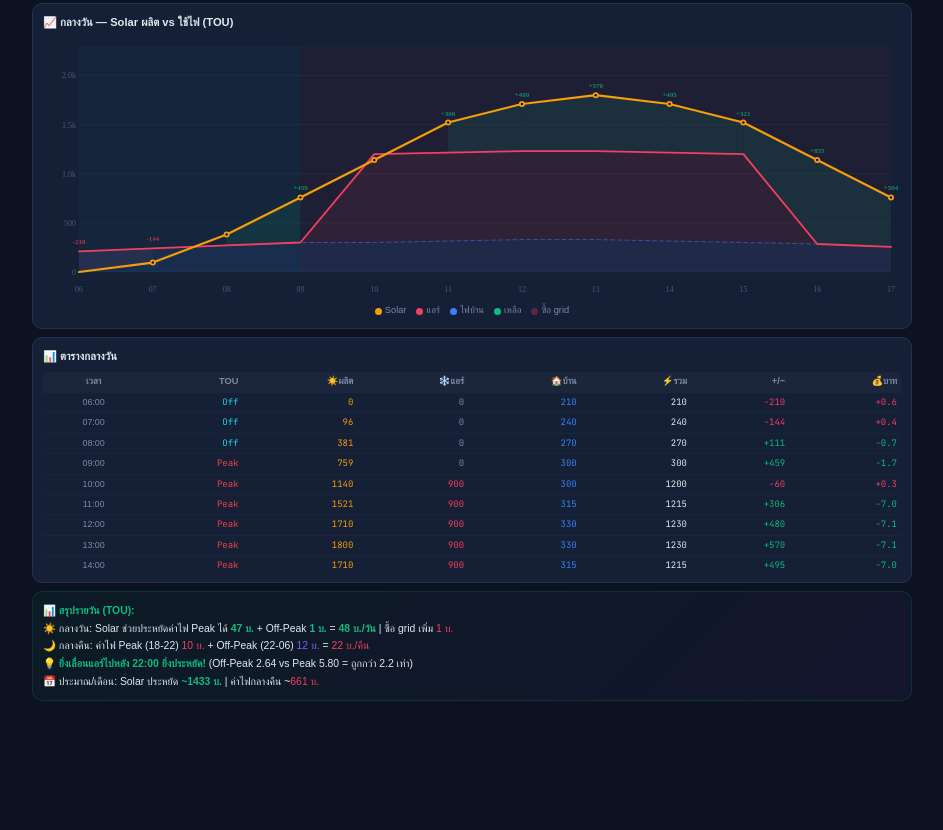
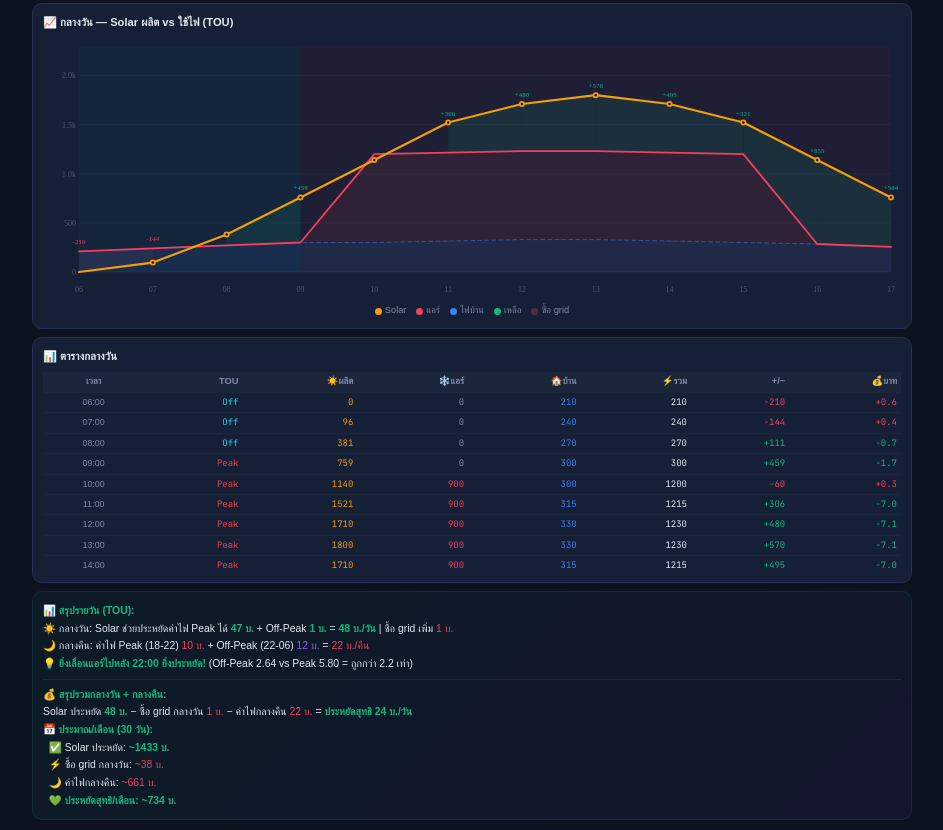
Before and after one commit to pongrut/solar-energy-simulation, a plain HTML site: page index.html in a window 1280 px wide. Shown: the part 486-1316 px from the top of the page, without its empty margins (168-1111 px from the left). Before the commit the page ends 1197 px from the top, so only its background shows below. Drawn offline with Linux system fonts and the light colour scheme; a web font is replaced by a local one.

Commit message:
Update index.html

```diff
--- a/index.html
+++ b/index.html
@@ -289,14 +289,25 @@ function render(){
   const monthSave=(totalDaySave*30);
   const monthNight=(nightCost*30);
   const monthNet=monthSave-monthNight;
+  const dailyNet=totalDaySave-dayGridCost-nightCost;
+  const monthlyNet=(totalDaySave-dayGridCost-nightCost)*30;
+  const monthGridDay=dayGridCost*30;
   document.getElementById('ins').innerHTML=`
     <b>📊 สรุปรายวัน (TOU):</b><br>
     ☀️ กลางวัน: Solar ช่วยประหยัดค่าไฟ Peak ได้ <b>${daySavePeak.toFixed(0)} บ.</b> + Off-Peak <b>${daySaveOff.toFixed(0)} บ.</b> = <b>${totalDaySave.toFixed(0)} บ./วัน</b>
     ${dayGridCost>0?' | ซื้อ grid เพิ่ม <span class="w">'+dayGridCost.toFixed(0)+' บ.</span>':''}<br>
     🌙 กลางคืน: ค่าไฟ Peak (18-22) <span class="w">${nightPeakCost.toFixed(0)} บ.</span> + Off-Peak (22-06) <span class="p">${nightOffCost.toFixed(0)} บ.</span> = <span class="w">${nightCost.toFixed(0)} บ./คืน</span><br>
     💡 <b>ยิ่งเลื่อนแอร์ไปหลัง 22:00 ยิ่งประหยัด!</b> (Off-Peak 2.64 vs Peak 5.80 = ถูกกว่า 2.2 เท่า)<br>
-    📅 ประมาณ/เดือน: Solar ประหยัด <b>~${monthSave.toFixed(0).toLocaleString()} บ.</b> | ค่าไฟกลางคืน ~<span class="w">${monthNight.toFixed(0)} บ.</span>
+    <hr style="border:none;border-top:1px solid rgba(255,255,255,.08);margin:6px 0">
+    <b>💰 สรุปรวมกลางวัน + กลางคืน:</b><br>
+    Solar ประหยัด <b>${totalDaySave.toFixed(0)} บ.</b> − ซื้อ grid กลางวัน <span class="w">${dayGridCost.toFixed(0)} บ.</span> − ค่าไฟกลางคืน <span class="w">${nightCost.toFixed(0)} บ.</span> = ${dailyNet>=0?'<b>ประหยัดสุทธิ '+dailyNet.toFixed(0)+' บ./วัน</b>':'<span class="w">จ่ายสุทธิ '+Math.abs(dailyNet).toFixed(0)+' บ./วัน</span>'}<br>
+    📅 <b>ประมาณ/เดือน (30 วัน):</b><br>
+    &nbsp;&nbsp;✅ Solar ประหยัด: <b>~${monthSave.toFixed(0)} บ.</b><br>
+    &nbsp;&nbsp;⚡ ซื้อ grid กลางวัน: <span class="w">~${monthGridDay.toFixed(0)} บ.</span><br>
+    &nbsp;&nbsp;🌙 ค่าไฟกลางคืน: <span class="w">~${monthNight.toFixed(0)} บ.</span><br>
+    &nbsp;&nbsp;${monthlyNet>=0?'💚 <b>ประหยัดสุทธิ/เดือน: ~'+monthlyNet.toFixed(0)+' บ.</b>':'🔴 <span class="w">จ่ายค่าไฟสุทธิ/เดือน: ~'+Math.abs(monthlyNet).toFixed(0)+' บ.</span>'}
     ${panels<=3&&dayGridCost>5?'<br>💡 ลองเพิ่มแผง → ลดค่า grid ช่วง Peak ได้อีก':''}
+    ${acUnits>=2&&monthlyNet<0?'<br>💡 แอร์หลายตัว → พิจารณาเพิ่มแผงหรือลดเวลาเปิด':''}
   `;
 
   if(!document.getElementById('secDay').classList.contains('hidden')) drawDay(sol,acDW,hmD,totD,netD);
```
